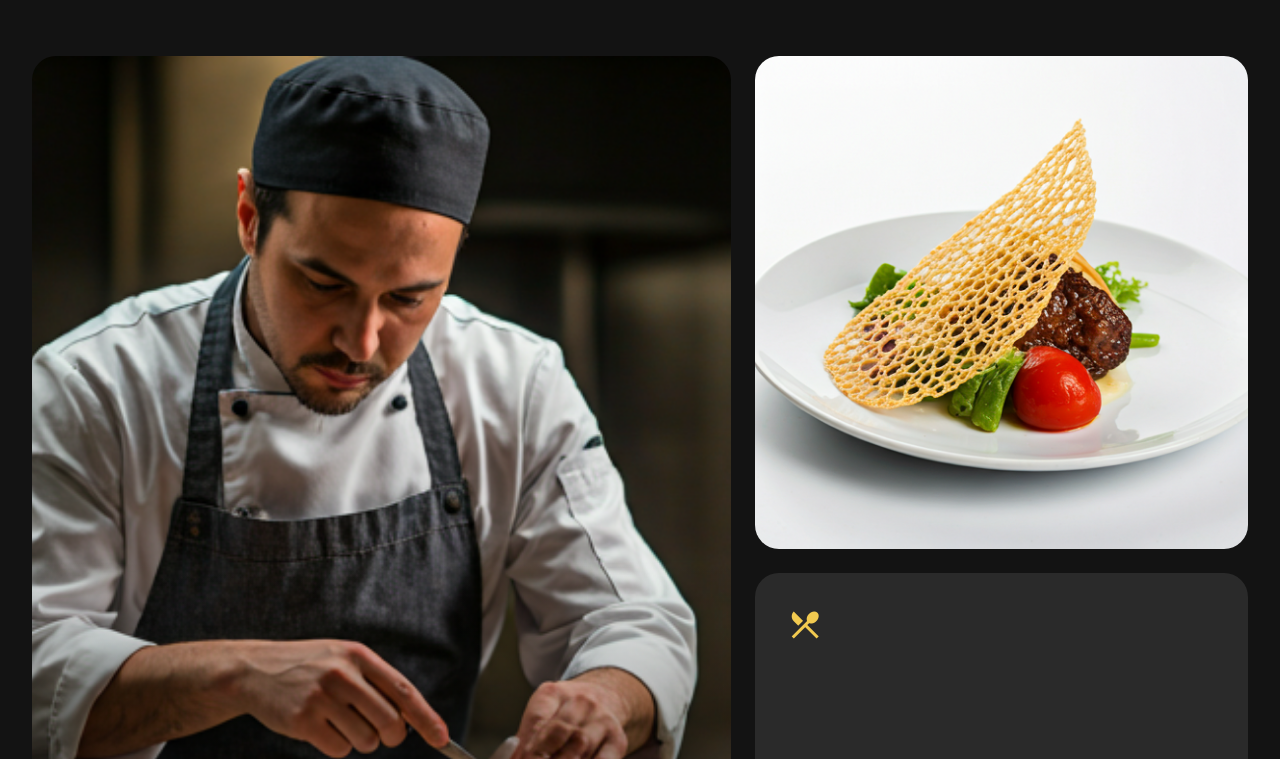
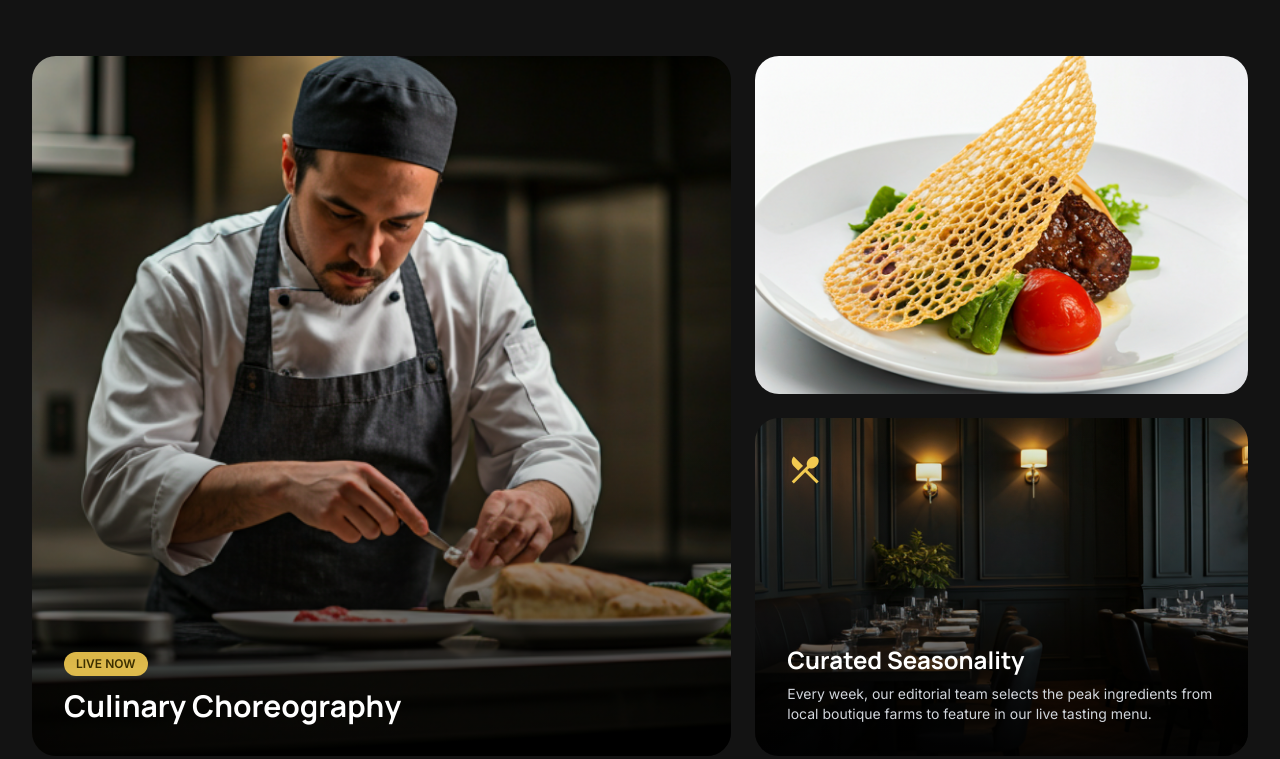
Before and after one commit to sajjadkhan577/restaurant-management-site, a plain HTML site: page index.html in a window 1280 px wide. Shown: the part 1060-1819 px from the top of the page. Drawn offline with nearby package versions, Linux system fonts and the light colour scheme.

Commit message:
Fix bento grid layout overflow and add image to 'Curated Seasonality' card

```diff
--- a/index.html
+++ b/index.html
@@ -149,30 +149,32 @@
                 Our kitchen is the stage. Witness the precision of high-flame searing and the delicate touch of plating in our open-concept gastronomic studio.
             </p>
 </div>
-<div class="grid grid-cols-1 md:grid-cols-12 gap-6 h-auto md:h-[800px]">
+<div class="grid grid-cols-1 md:grid-cols-12 gap-6 h-auto md:h-[700px]">
 <!-- Main Feature -->
-<div class="md:col-span-7 relative group overflow-hidden rounded-3xl surface-container">
-<img alt="Chef preparing meal" class="w-full h-full object-cover group-hover:scale-110 transition-transform duration-700" data-alt="Close-up of a professional chef's hands delicately garnishing a modern gourmet dish with microgreens in a high-end restaurant kitchen" src="assets/images/image_21.jpg"/>
+<div class="md:col-span-7 relative group overflow-hidden rounded-3xl surface-container min-h-[450px] md:min-h-0">
+<img alt="Chef preparing meal" class="absolute inset-0 w-full h-full object-cover group-hover:scale-110 transition-transform duration-700" data-alt="Close-up of a professional chef's hands delicately garnishing a modern gourmet dish with microgreens in a high-end restaurant kitchen" src="assets/images/image_21.jpg"/>
 <div class="absolute inset-0 bg-gradient-to-t from-black/80 via-transparent to-transparent"></div>
 <div class="absolute bottom-8 left-8">
 <span class="bg-primary/90 text-on-primary text-xs font-bold px-3 py-1 rounded-full mb-3 inline-block">LIVE NOW</span>
-<h3 class="font-manrope text-3xl font-bold text-white">Culinary Choreography</h3>
+<h3 class="font-manrope text-3xl font-bold text-white relative z-10">Culinary Choreography</h3>
 </div>
 </div>
 <!-- Side Cluster -->
-<div class="md:col-span-5 grid grid-rows-2 gap-6">
-<div class="relative group overflow-hidden rounded-3xl surface-container">
-<img alt="Gourmet dish" class="w-full h-full object-cover group-hover:scale-110 transition-transform duration-700" data-alt="Exquisite plating of roasted sea bass with vibrant seasonal vegetables on a dark ceramic plate with dramatic lighting" src="assets/images/image_28.jpg"/>
+<div class="md:col-span-5 grid grid-rows-1 md:grid-rows-2 gap-6 min-h-[500px] md:min-h-0">
+<div class="relative group overflow-hidden rounded-3xl surface-container min-h-[250px] md:min-h-0">
+<img alt="Gourmet dish" class="absolute inset-0 w-full h-full object-cover group-hover:scale-110 transition-transform duration-700" data-alt="Exquisite plating of roasted sea bass with vibrant seasonal vegetables on a dark ceramic plate with dramatic lighting" src="assets/images/image_28.jpg"/>
 <div class="absolute inset-0 bg-surface-variant/20 backdrop-blur-[2px] opacity-0 group-hover:opacity-100 transition-opacity flex items-center justify-center">
-<span class="text-white font-manrope font-bold text-lg border border-white/40 px-6 py-2 rounded-full">Explore Ingredients</span>
+<span class="text-white font-manrope font-bold text-lg border border-white/40 px-6 py-2 rounded-full relative z-10">Explore Ingredients</span>
 </div>
 </div>
-<div class="relative group overflow-hidden rounded-3xl bg-surface-container-high p-8 flex flex-col justify-end">
-<div class="mb-auto">
+<div class="relative group overflow-hidden rounded-3xl p-8 flex flex-col justify-end min-h-[250px] md:min-h-0">
+<img alt="Seasonal ingredients" class="absolute inset-0 w-full h-full object-cover group-hover:scale-110 transition-transform duration-700" src="assets/images/image_25.jpg"/>
+<div class="absolute inset-0 bg-gradient-to-t from-black/90 via-black/40 to-transparent"></div>
+<div class="mb-auto relative z-10">
 <span class="material-symbols-outlined text-primary text-4xl" data-icon="restaurant_menu">restaurant_menu</span>
 </div>
-<h4 class="font-manrope text-2xl font-bold text-white mb-2">Curated Seasonality</h4>
-<p class="font-inter text-on-surface-variant text-sm">Every week, our editorial team selects the peak ingredients from local boutique farms to feature in our live tasting menu.</p>
+<h4 class="font-manrope text-2xl font-bold text-white mb-2 relative z-10">Curated Seasonality</h4>
+<p class="font-inter text-gray-300 text-sm relative z-10">Every week, our editorial team selects the peak ingredients from local boutique farms to feature in our live tasting menu.</p>
 </div>
 </div>
 </div>
```
